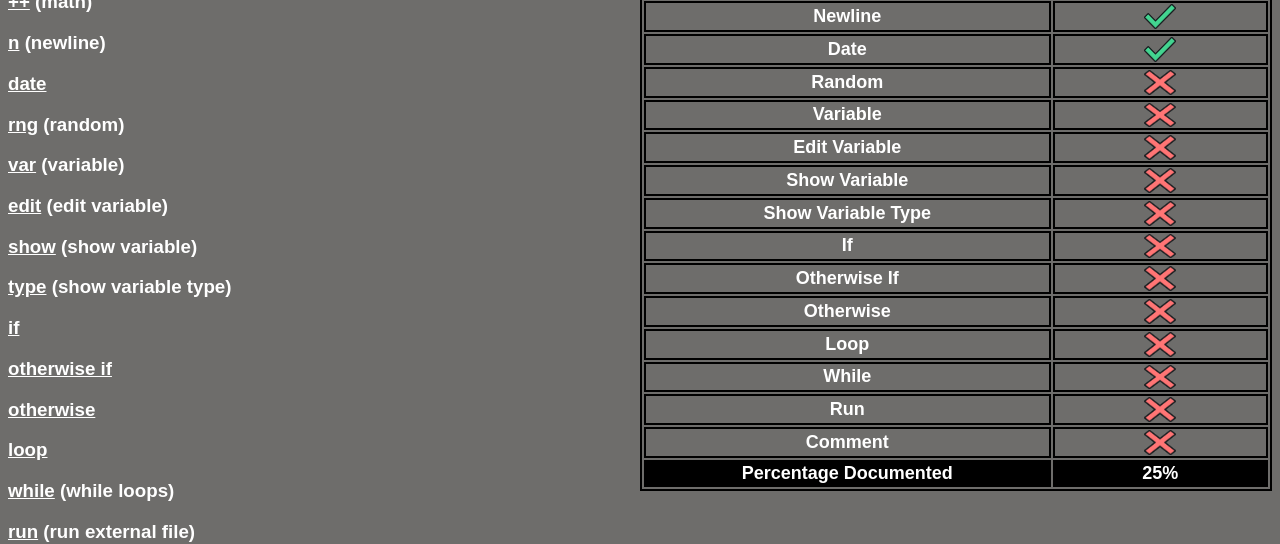
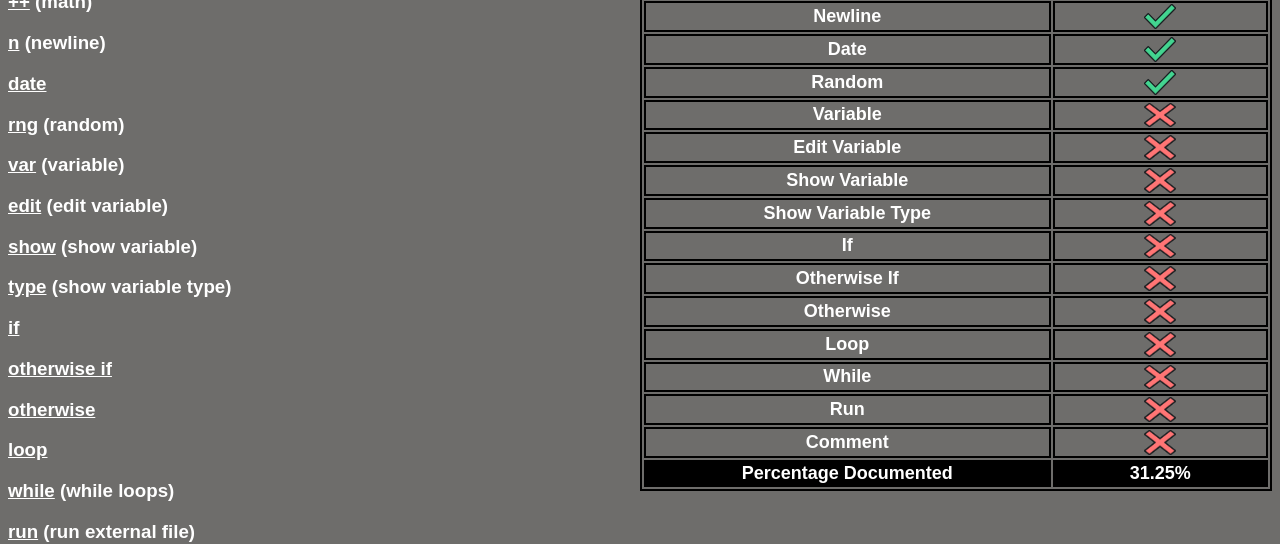
Before and after one commit to sudocode1/boom, a plain HTML site: page docs/index.html in a window 1280 px wide. Shown: the part 531-1075 px from the top of the page. Drawn offline with Linux system fonts and the light colour scheme.

Commit message:
updated documentation percent

```diff
--- a/docs/index.html
+++ b/docs/index.html
@@ -59,7 +59,7 @@
 
     <tr>
         <th>Random</th>
-        <th><img src="https://github.com/sudocode1/boom/blob/master/assets/no.png?raw=true" class="documented"></th>
+        <th><img src="https://github.com/sudocode1/boom/blob/master/assets/yes.png?raw=true" class="documented"></th>
     </tr>
 
     <tr>
@@ -119,7 +119,7 @@
 
     <tr style="background-color: black;">
         <th>Percentage Documented</th>
-        <th>25%</th>
+        <th>31.25%</th>
     </tr>
 </table>
 
```
